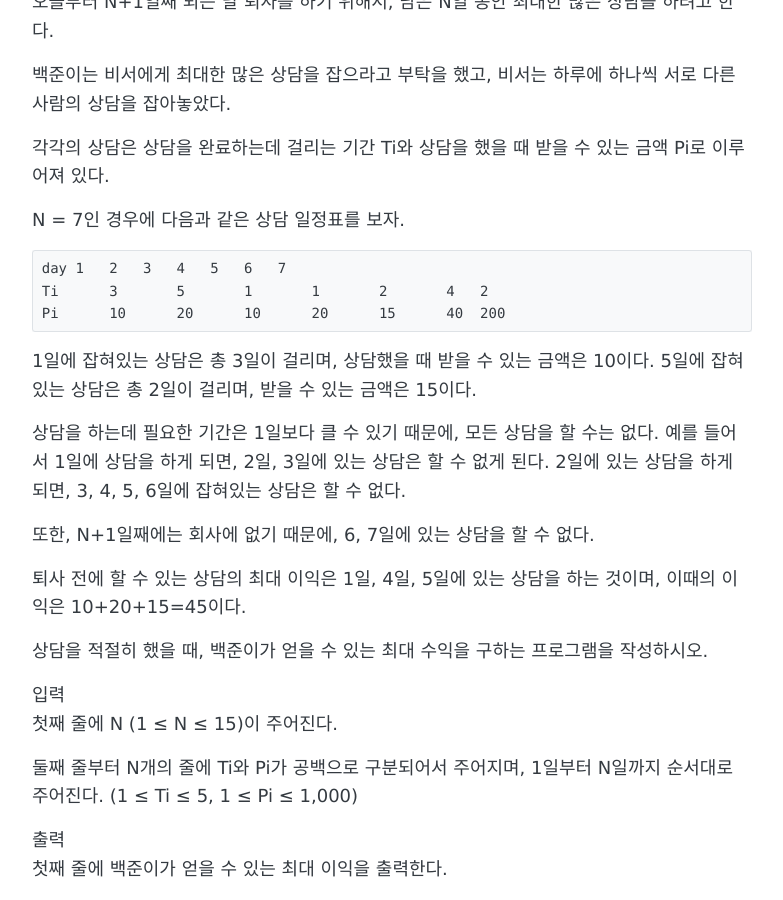
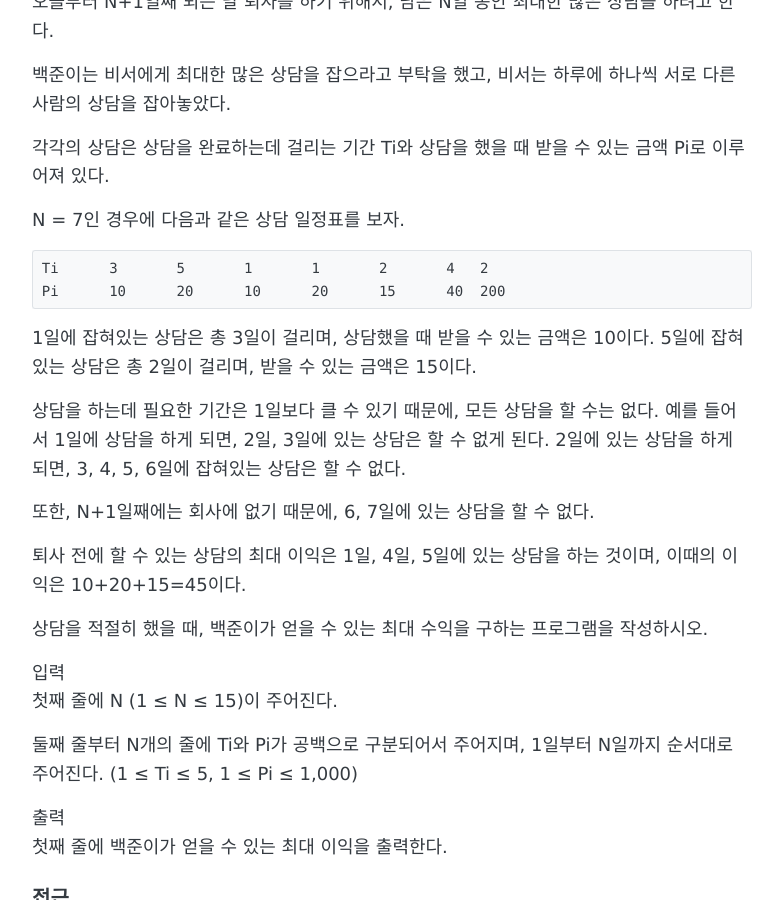
Before and after one commit to sihyungyou/sihyungyou.github.io, a Jekyll site: the page built from _posts/2019-10-14-baekjoon-14501.md, in a window 1280 px wide and 900 px high, scrolled down 412 px. Shown: the whole window, without its empty margins (248-1031 px from the left). Built offline with Jekyll 4.4.1, drawn with Linux system fonts in a browser that asks for light colours; comment, search, counter and statistics services are not loaded.

Commit message:
fixed typo

```diff
--- a/_posts/2019-10-14-baekjoon-14501.md
+++ b/_posts/2019-10-14-baekjoon-14501.md
@@ -18,7 +18,6 @@ comments: true
 
 N = 7인 경우에 다음과 같은 상담 일정표를 보자.
 ~~~
-day 1   2   3   4   5   6   7
 Ti	3	5	1	1	2	4   2
 Pi	10	20	10	20	15	40  200
 ~~~
```
